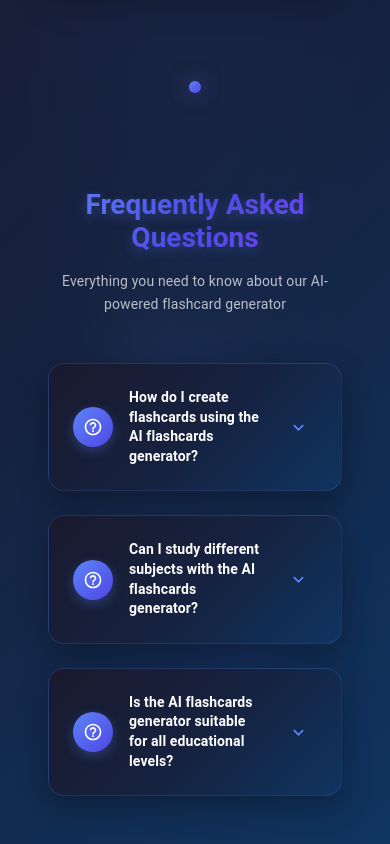
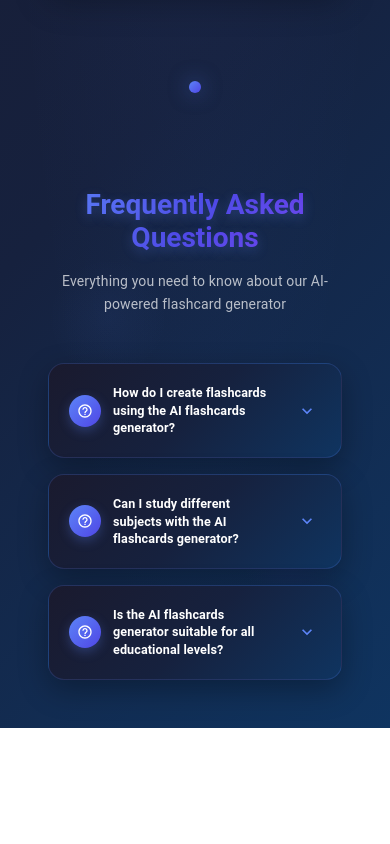
Before and after one commit to Jayjeet1013/flashcard-saas, a Next.js app: page / in a window 390 px wide. Shown: the part 1690-2534 px from the top of the page. After the commit the page ends 2418 px from the top, so only its background shows below. Built offline with nearby package versions, Linux system fonts and the light colour scheme; no server answers.

Commit message:
update : make responsive faq

```diff
--- a/app/components/faqSection.js
+++ b/app/components/faqSection.js
@@ -48,10 +48,10 @@ const FaqItem = ({ question, answer, index }) => {
         <Box
           onClick={toggleExpand}
           sx={{
-            p: 3,
+            p: { xs: 2.5, sm: 3 },
             display: "flex",
             alignItems: "center",
-            gap: 2,
+            gap: { xs: 1.5, sm: 2 },
             cursor: "pointer",
             transition: "all 0.2s ease",
             "&:hover": {
@@ -64,15 +64,17 @@ const FaqItem = ({ question, answer, index }) => {
               display: "flex",
               alignItems: "center",
               justifyContent: "center",
-              width: 40,
-              height: 40,
+              width: { xs: 32, sm: 40 },
+              height: { xs: 32, sm: 40 },
               borderRadius: "50%",
               background: "linear-gradient(135deg, #5c84f8 0%, #4f46e5 100%)",
               boxShadow: "0 4px 12px rgba(92, 132, 248, 0.3)",
               flexShrink: 0,
             }}
           >
-            <HelpOutline sx={{ color: "white", fontSize: 20 }} />
+            <HelpOutline
+              sx={{ color: "white", fontSize: { xs: 16, sm: 20 } }}
+            />
           </Box>
 
           <Typography
@@ -81,7 +83,7 @@ const FaqItem = ({ question, answer, index }) => {
             sx={{
               color: "white",
               flex: 1,
-              fontSize: { xs: "1rem", sm: "1.1rem" },
+              fontSize: { xs: "0.9rem", sm: "1rem", md: "1.1rem" },
               lineHeight: 1.4,
             }}
           >
@@ -93,9 +95,10 @@ const FaqItem = ({ question, answer, index }) => {
               color: "#5c84f8",
               transition: "transform 0.3s ease",
               transform: isExpanded ? "rotate(180deg)" : "rotate(0deg)",
+              p: { xs: 0.5, sm: 1 },
             }}
           >
-            <KeyboardArrowDown />
+            <KeyboardArrowDown sx={{ fontSize: { xs: 20, sm: 24 } }} />
           </IconButton>
         </Box>
 
@@ -107,8 +110,8 @@ const FaqItem = ({ question, answer, index }) => {
           >
             <Box
               sx={{
-                px: 3,
-                pb: 3,
+                px: { xs: 2.5, sm: 3 },
+                pb: { xs: 2.5, sm: 3 },
                 pt: 0,
                 borderTop: "1px solid rgba(92, 132, 248, 0.1)",
                 backgroundColor: "rgba(0, 0, 0, 0.2)",
@@ -118,8 +121,8 @@ const FaqItem = ({ question, answer, index }) => {
                 sx={{
                   color: "rgba(255, 255, 255, 0.9)",
                   lineHeight: 1.6,
-                  fontSize: "0.95rem",
-                  pl: 6.5, // Align with question text
+                  fontSize: { xs: "0.85rem", sm: "0.95rem" },
+                  pl: { xs: 5, sm: 6.5 }, // Align with question text
                 }}
               >
                 {answer}
@@ -146,9 +149,9 @@ const FaqSection = () => {
           content: '""',
           position: "absolute",
           top: "20%",
-          left: "10%",
-          width: 200,
-          height: 200,
+          left: { xs: "5%", sm: "10%" },
+          width: { xs: 120, sm: 200 },
+          height: { xs: 120, sm: 200 },
           borderRadius: "50%",
           background:
             "radial-gradient(circle, rgba(92, 132, 248, 0.05) 0%, transparent 70%)",
@@ -158,9 +161,9 @@ const FaqSection = () => {
           content: '""',
           position: "absolute",
           bottom: "20%",
-          right: "10%",
-          width: 150,
-          height: 150,
+          right: { xs: "5%", sm: "10%" },
+          width: { xs: 100, sm: 150 },
+          height: { xs: 100, sm: 150 },
           borderRadius: "50%",
           background:
             "radial-gradient(circle, rgba(124, 58, 237, 0.05) 0%, transparent 70%)",
@@ -217,7 +220,7 @@ const FaqSection = () => {
           mx: "auto",
           display: "flex",
           flexDirection: "column",
-          gap: 3,
+          gap: { xs: 2, sm: 3 },
           position: "relative",
           zIndex: 1,
         }}
```
